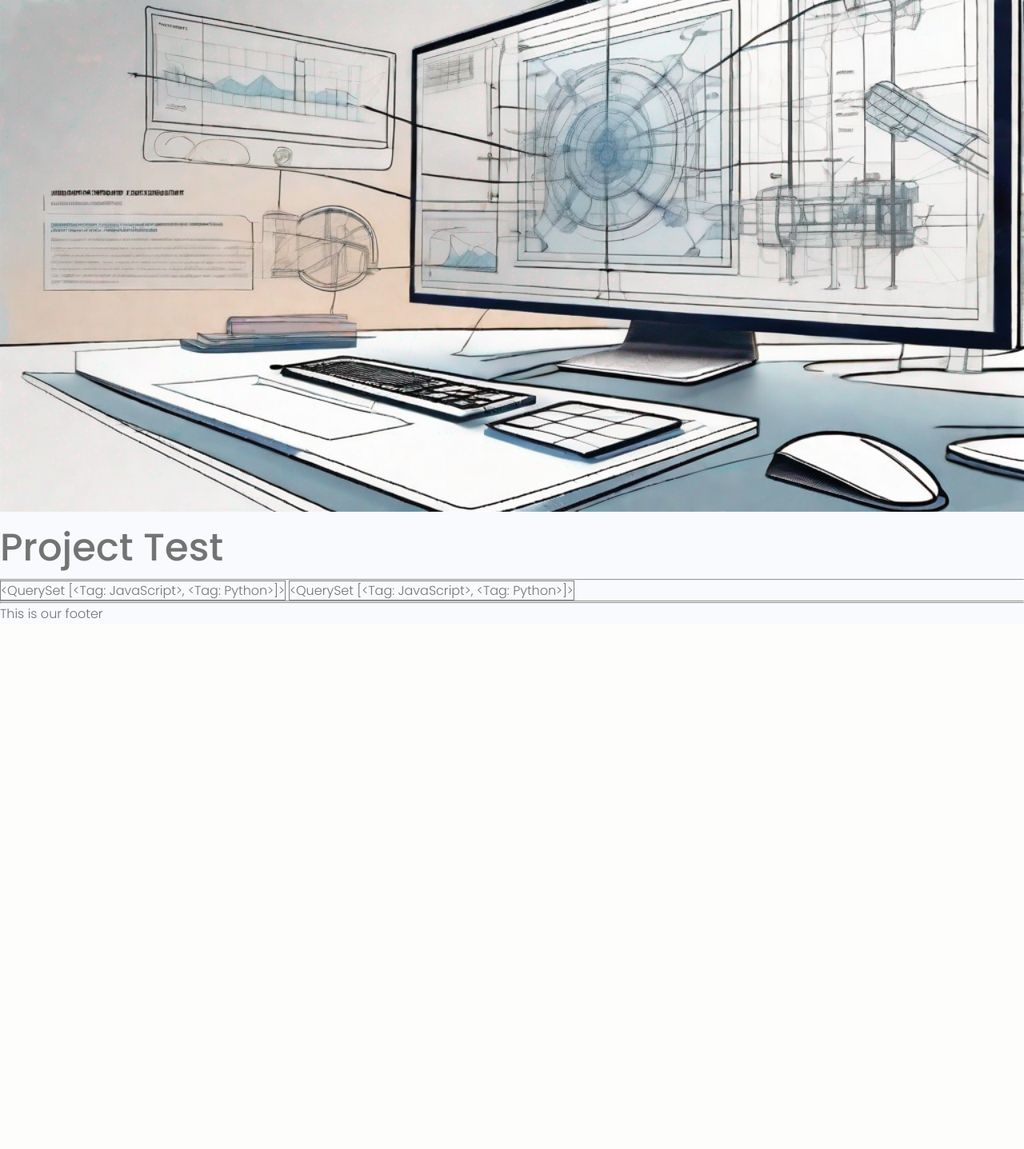
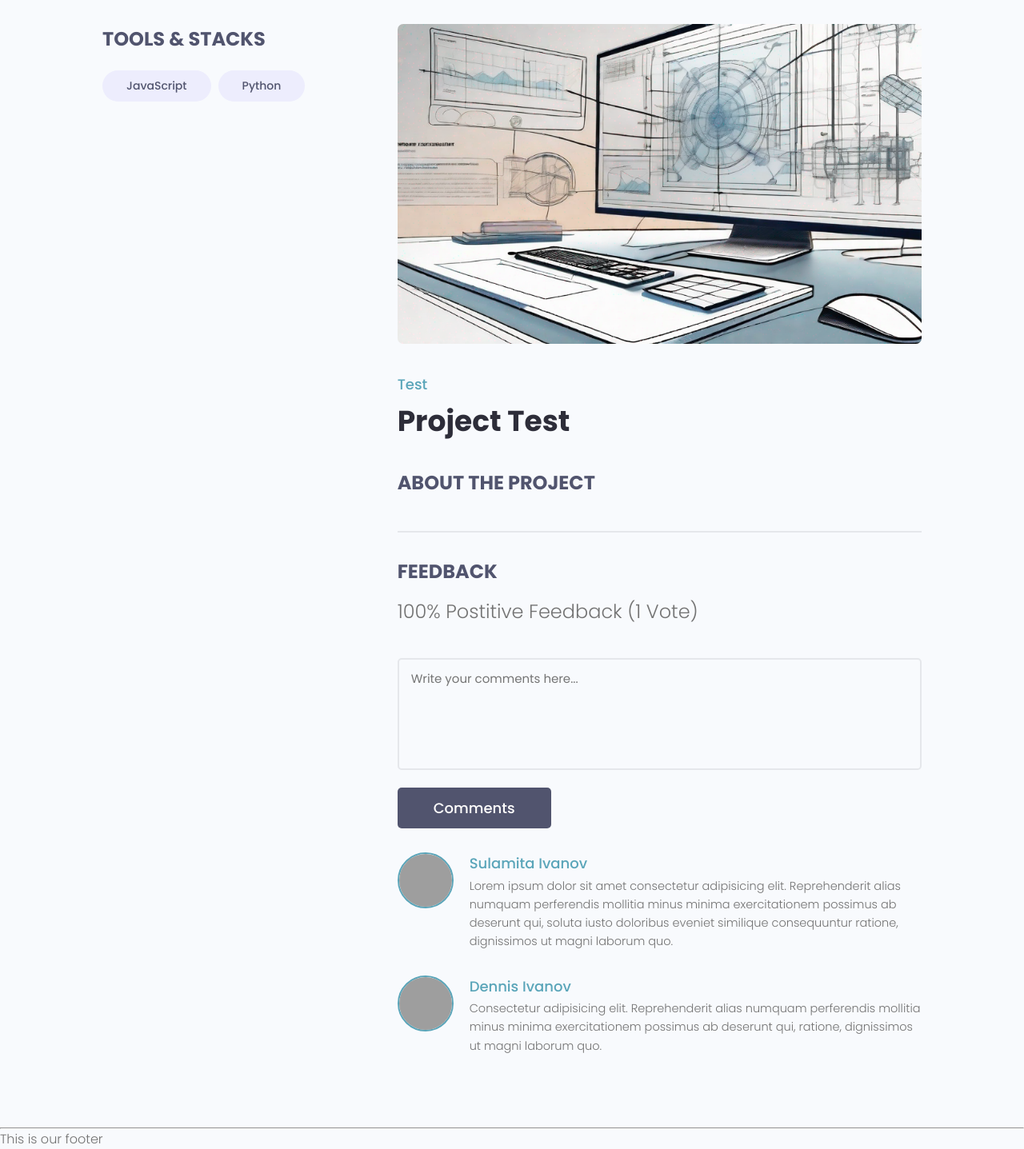
Before and after one commit to jhaaditya-tech/hireDev-fullstack, a Django app: page /project/154c6a1e-00e6-4d30-b38d-46f6df6f93e6 in a window 1280 px wide. Shown: the part 77-1514 px from the top of the page at 80% size. Before the commit the page ends 851 px from the top, so only its background shows below. Run offline with Django 5.2, Linux system fonts and the light colour scheme; data comes from the database, SQL or seed files in the repository; both versions use the stored data as it was after the commit; some libraries are stand-ins or nearby versions; grey boxes are pictures that could not be loaded.

Commit message:
Single Project Page UI Completed

```diff
--- a/projects/templates/projects/single-project.html
+++ b/projects/templates/projects/single-project.html
@@ -1,12 +1,90 @@
 {% extends 'main.html' %}
 
 {% block content %}
-<img src="{{project.featured_image.url}}">
-<h1>{{project.title}}</h1>
-<hr>
-{% for tag in tags %}
-    <span style="border: 1px solid grey;">{{tags}}</span>
-{% endfor %}
-<hr>
-<p>{{project.description}}</p>
-{% endblock %}
+
+
+
+
+<!-- Main Section -->
+<main class="singleProject my-md">
+    <div class="container">
+      <div class="layout">
+        <div class="column column--1of3">
+          <h3 class="singleProject__subtitle">Tools & Stacks</h3>
+          <div class="singleProject__toolStack">
+            {% for tag in project.tags.all %}
+            <span class="tag tag--pill tag--sub tag--lg">
+              <small>{{tag}}</small>
+            </span>
+            {% endfor %}
+
+          </div>
+          <!-- Source Code link and Demo Link -->
+          {% if project.source_link %}
+          <a class="singleProject__liveLink" href="#" target="_blank"><i class="im im-external-link"></i>Source Code
+          </a>
+          {% endif %}
+          {% if project.demo_link %}
+          <a class="singleProject__liveLink" href="#" target="_blank"><i class="im im-external-link"></i>Demo Link
+          </a>
+          {% endif %}
+        </div>
+        <div class="column column--2of3">
+          <img class="singleProject__preview" src="{{project.featured_image.url}}" alt="portfolio thumbnail" />
+          <a href="profile.html" class="singleProject__developer">Test</a>
+          <h2 class="singleProject__title">{{project.title}}</h2>
+          <h3 class="singleProject__subtitle">About the Project</h3>
+          <div class="singleProject__info">
+            {{project.description}}
+          </div>
+
+          <div class="comments">
+            <h3 class="singleProject__subtitle">Feedback</h3>
+            <h5 class="project--rating">
+              {{project.vote_ratio}}% Postitive Feedback ({{project.vote_total}} Vote{{project.vote_total|pluralize:"s"}})
+            </h5>
+
+            <form class="form" action="#" method="POST">
+              <!-- Textarea -->
+              <div class="form__field">
+                <label for="formInput#textarea">Comments: </label>
+                <textarea class="input input--textarea" name="message" id="formInput#textarea"
+                  placeholder="Write your comments here..."></textarea>
+              </div>
+              <input class="btn btn--sub btn--lg" type="submit" value="Comments" />
+            </form>
+            <div class="commentList">
+              <div class="comment">
+                <a href="profile.html">
+                  <img class="avatar avatar--md"
+                    src="https://pbs.twimg.com/profile_images/1335382240931368961/b3wSZKj4_400x400.jpg" alt="user" />
+                </a>
+                <div class="comment__details">
+                  <a href="profile.html" class="comment__author">Sulamita Ivanov</a>
+                  <p class="comment__info">
+                    Lorem ipsum dolor sit amet consectetur adipisicing elit. Reprehenderit alias numquam perferendis
+                    mollitia minus minima exercitationem possimus ab deserunt qui, soluta iusto doloribus eveniet
+                    similique consequuntur ratione, dignissimos ut magni laborum quo.
+                  </p>
+                </div>
+              </div>
+              <div class="comment">
+                <a href="profile.html">
+                  <img class="avatar avatar--md" src="https://avatars.githubusercontent.com/u/33843378" alt="user" />
+                </a>
+                <div class="comment__details">
+                  <a href="profile.html" class="comment__author">Dennis Ivanov</a>
+                  <p class="comment__info">
+                    Consectetur adipisicing elit. Reprehenderit alias numquam perferendis mollitia minus minima
+                    exercitationem possimus ab deserunt qui, ratione, dignissimos ut magni laborum quo.
+                  </p>
+                </div>
+              </div>
+            </div>
+          </div>
+        </div>
+      </div>
+    </div>
+  </main>
+
+  {% endblock %}
```
Also changed, not shown: templates/projects.html (deleted, +0 -217 lines), db.sqlite3.
